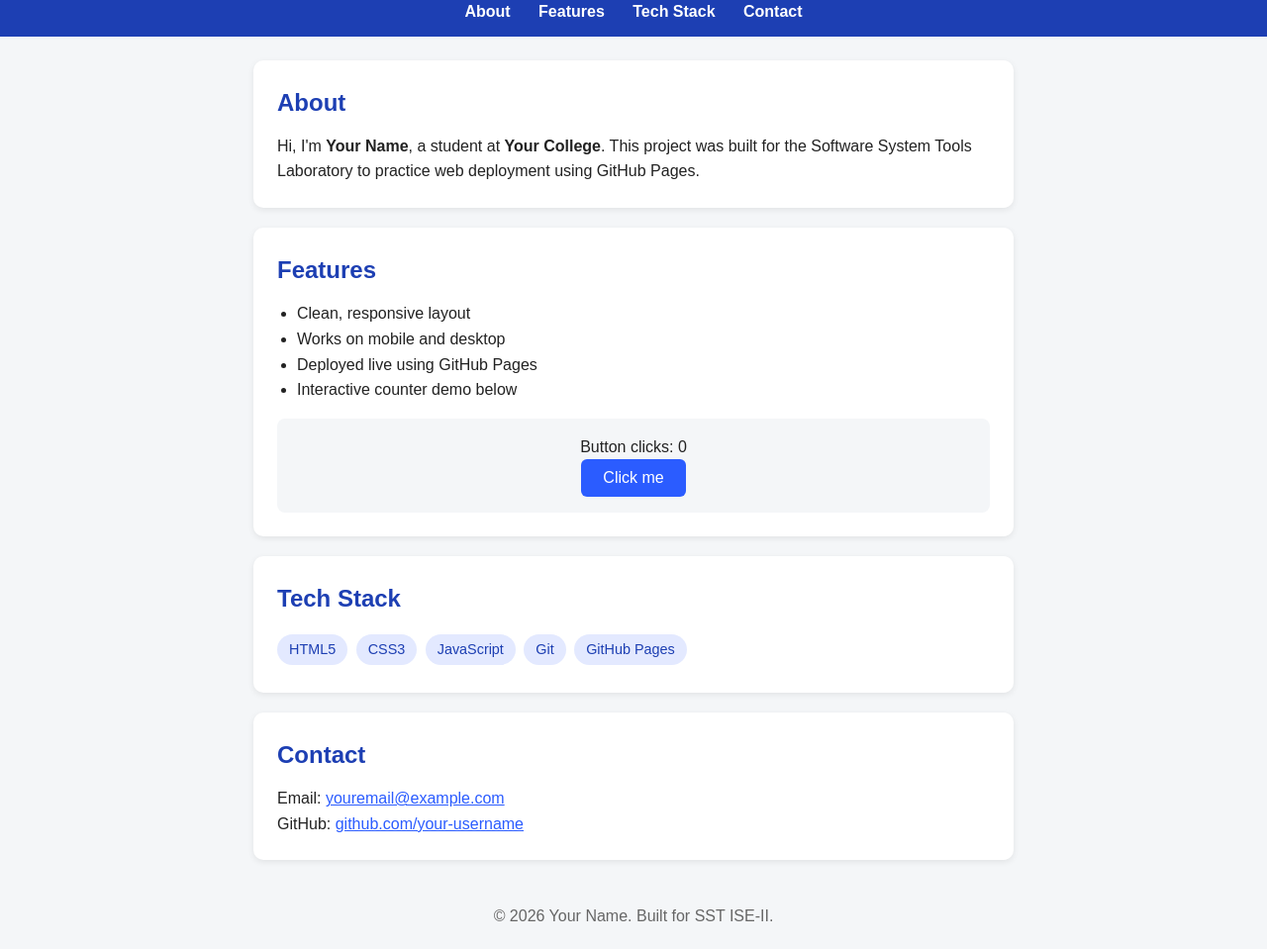
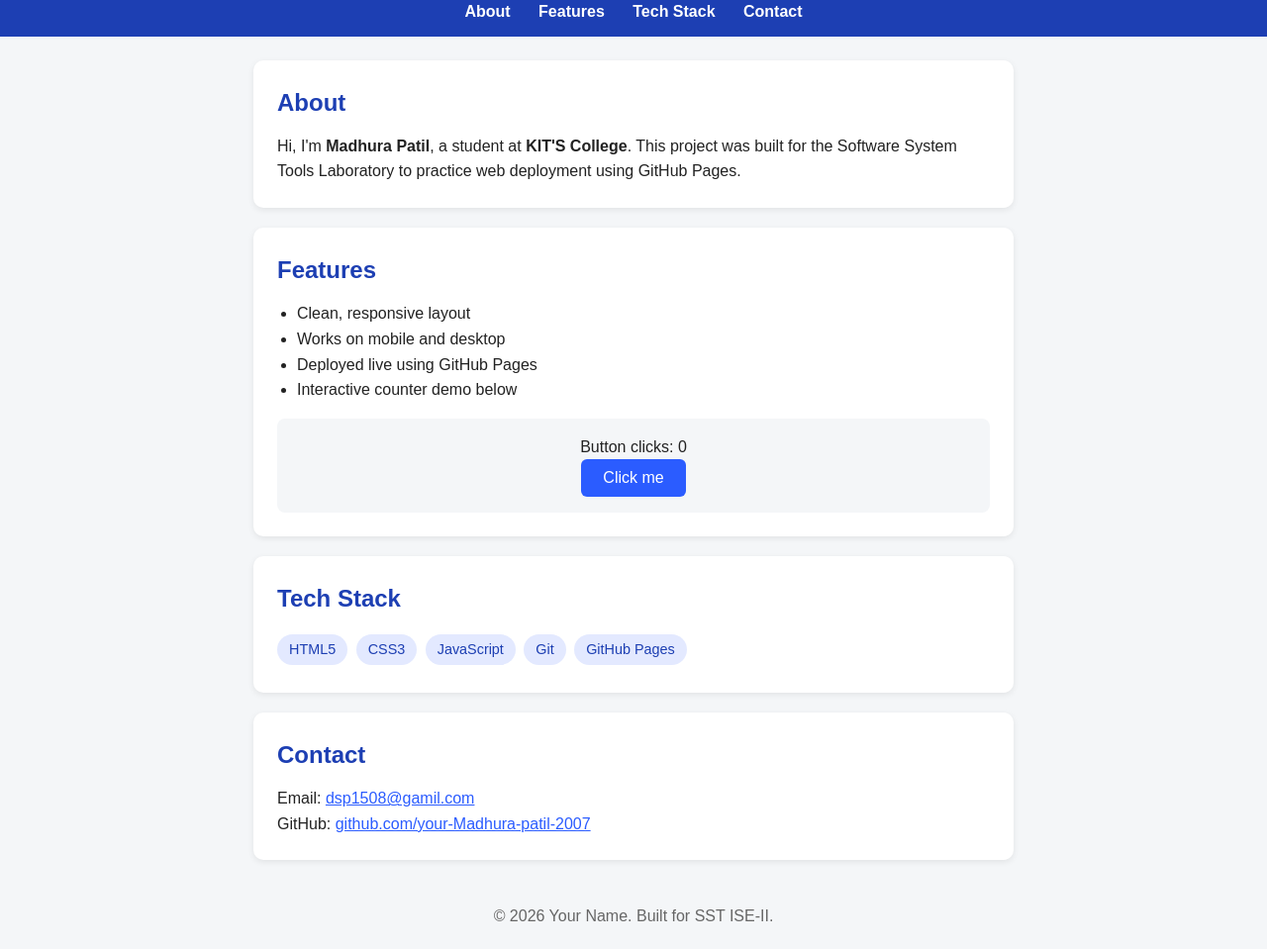
Before and after one commit to Madhura-patil-2007/aiml-project, a plain HTML site: page index.html in a window 1280 px wide. Shown: the part 199-1158 px from the top of the page at 99% size. Drawn offline with Linux system fonts and the light colour scheme.

Commit message:
Update index.html

```diff
--- a/index.html
+++ b/index.html
@@ -22,7 +22,7 @@
   <main>
     <section id="about">
       <h2>About</h2>
-      <p>Hi, I'm <strong>Your Name</strong>, a student at <strong>Your College</strong>. This project was built for the Software System Tools Laboratory to practice web deployment using GitHub Pages.</p>
+      <p>Hi, I'm <strong>Madhura Patil</strong>, a student at <strong>KIT'S College</strong>. This project was built for the Software System Tools Laboratory to practice web deployment using GitHub Pages.</p>
     </section>
 
     <section id="features">
@@ -52,8 +52,8 @@
 
     <section id="contact">
       <h2>Contact</h2>
-      <p>Email: <a href="mailto:youremail@example.com">youremail@example.com</a></p>
-      <p>GitHub: <a href="https://github.com/your-username">github.com/your-username</a></p>
+      <p>Email: <a href="mailto:youremail@example.com">dsp1508@gamil.com</a></p>
+      <p>GitHub: <a href="https://github.com/your-username">github.com/your-Madhura-patil-2007</a></p>
     </section>
   </main>
 
```
